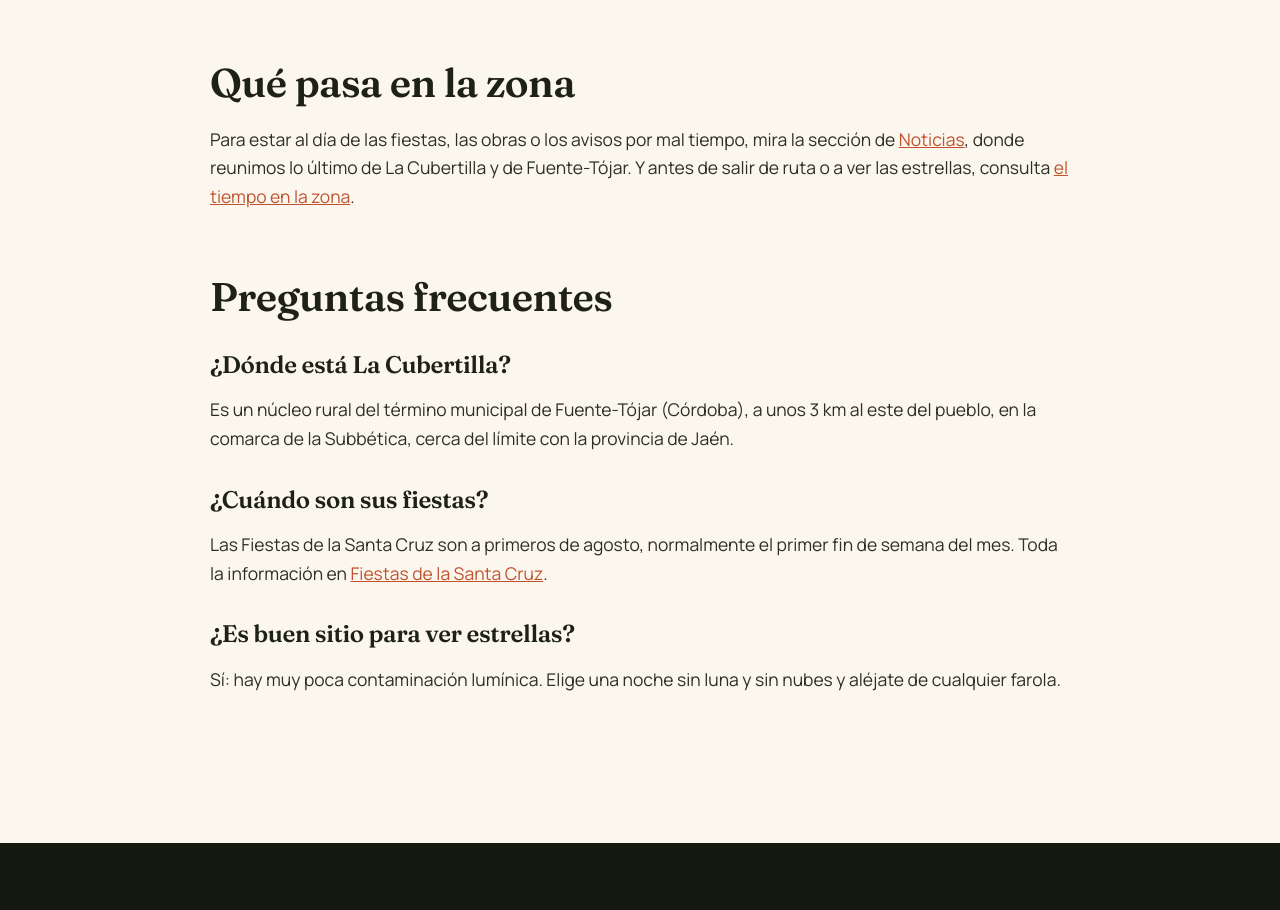
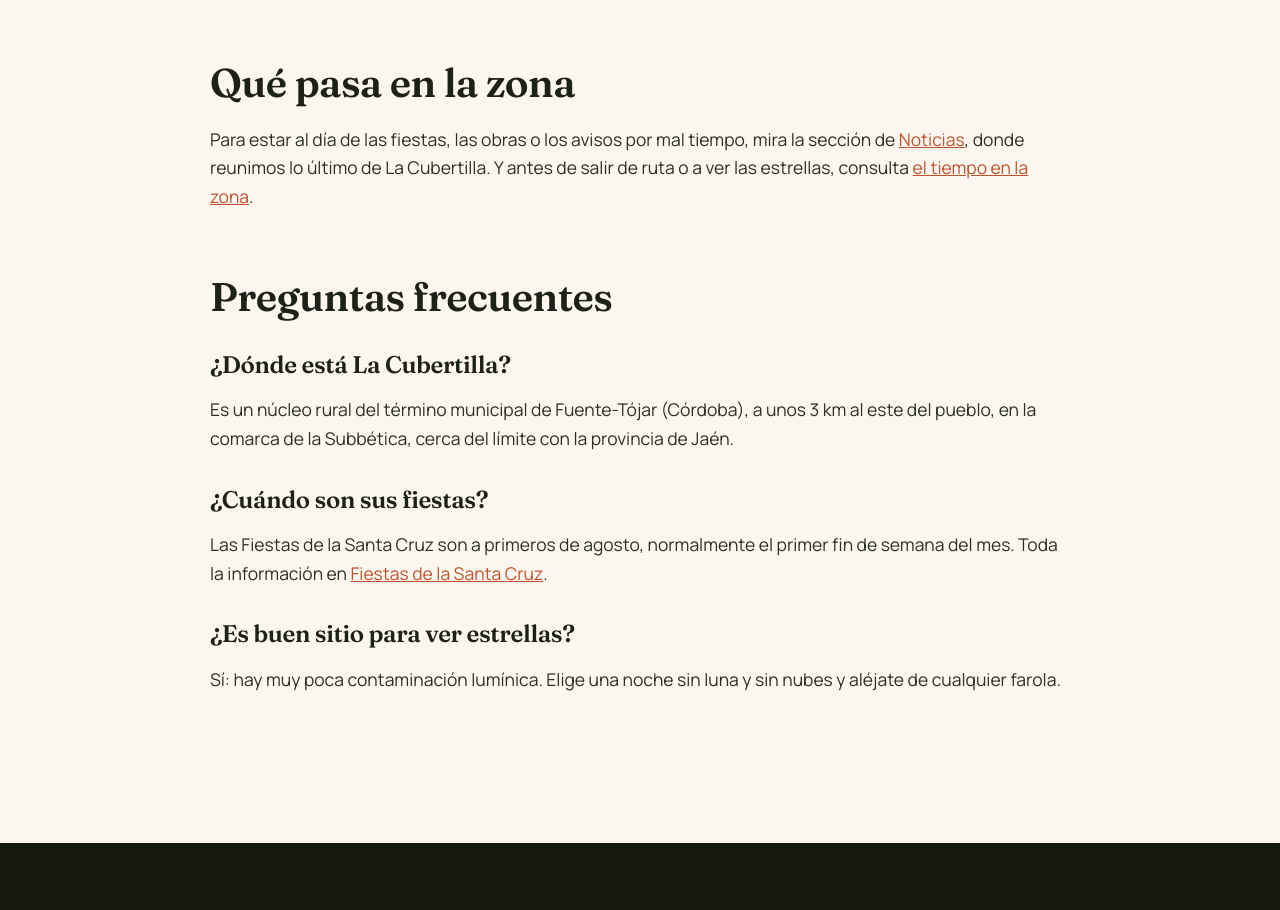
Before and after one commit to lacubertilla/lacubertilla.github.io, a plain HTML site: page que-hacer.html in a window 1280 px wide. Shown: the part 3840-4750 px from the top of the page. Drawn offline with Linux system fonts and the light colour scheme; no server answers.

Commit message:
Update que-hacer.html

```diff
--- a/que-hacer.html
+++ b/que-hacer.html
@@ -73,7 +73,7 @@
 <p>Si vienes a La Cubertilla, prueba el aceite de aquí. Los olivares que ves alrededor dan aceites de oliva virgen extra amparados por la Denominación de Origen Protegida Priego de Córdoba, hechos sobre todo con las variedades picuda, hojiblanca y picual. Son aceites frutados, con un punto de amargor y picor que se nota en una simple tostada.</p>
 <p>Lo mejor es comprarlo directamente en la zona, sobre todo el aceite nuevo de invierno, recién molturado. Y si quieres cocinar con él como se hace en el pueblo, en la web de Fuente-Tójar tienes recetas tradicionales en <a href="https://fuentetojar.github.io/gastronomia.html">Gastronomía</a>.</p>
 <h2 id="noticias">Qué pasa en la zona</h2>
-<p>Para estar al día de las fiestas, las obras o los avisos por mal tiempo, mira la sección de <a href="noticias.html">Noticias</a>, donde reunimos lo último de La Cubertilla y de Fuente-Tójar. Y antes de salir de ruta o a ver las estrellas, consulta <a href="https://fuentetojar.github.io/el-tiempo.html">el tiempo en la zona</a>.</p>
+<p>Para estar al día de las fiestas, las obras o los avisos por mal tiempo, mira la sección de <a href="noticias.html">Noticias</a>, donde reunimos lo último de La Cubertilla. Y antes de salir de ruta o a ver las estrellas, consulta <a href="https://fuentetojar.github.io/el-tiempo.html">el tiempo en la zona</a>.</p>
 <h2 id="preguntas">Preguntas frecuentes</h2>
 <h3>¿Dónde está La Cubertilla?</h3>
 <p>Es un núcleo rural del término municipal de Fuente-Tójar (Córdoba), a unos 3 km al este del pueblo, en la comarca de la Subbética, cerca del límite con la provincia de Jaén.</p>
```
